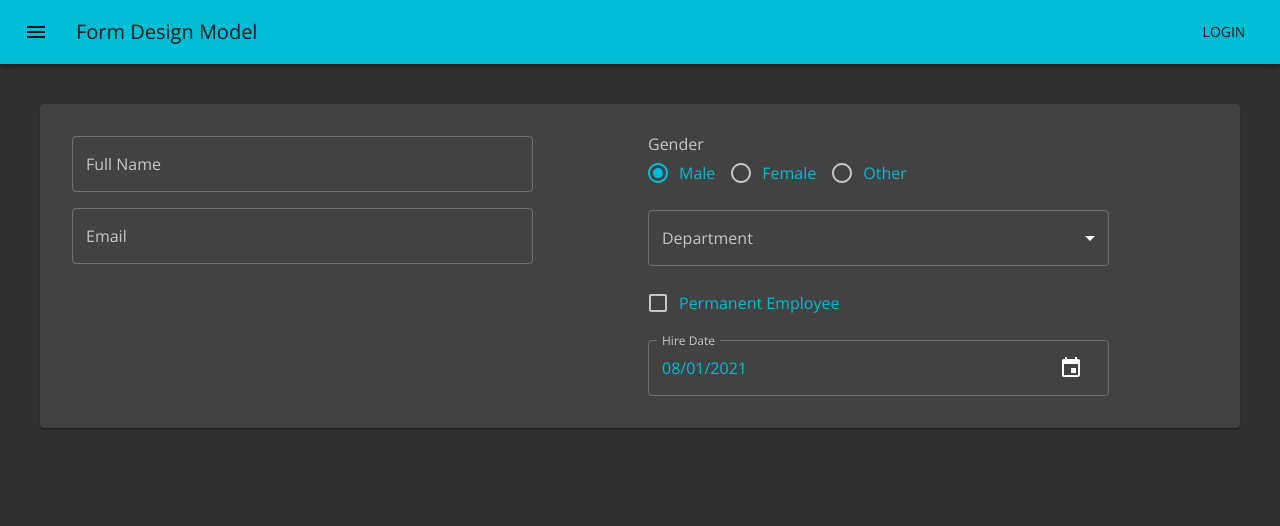
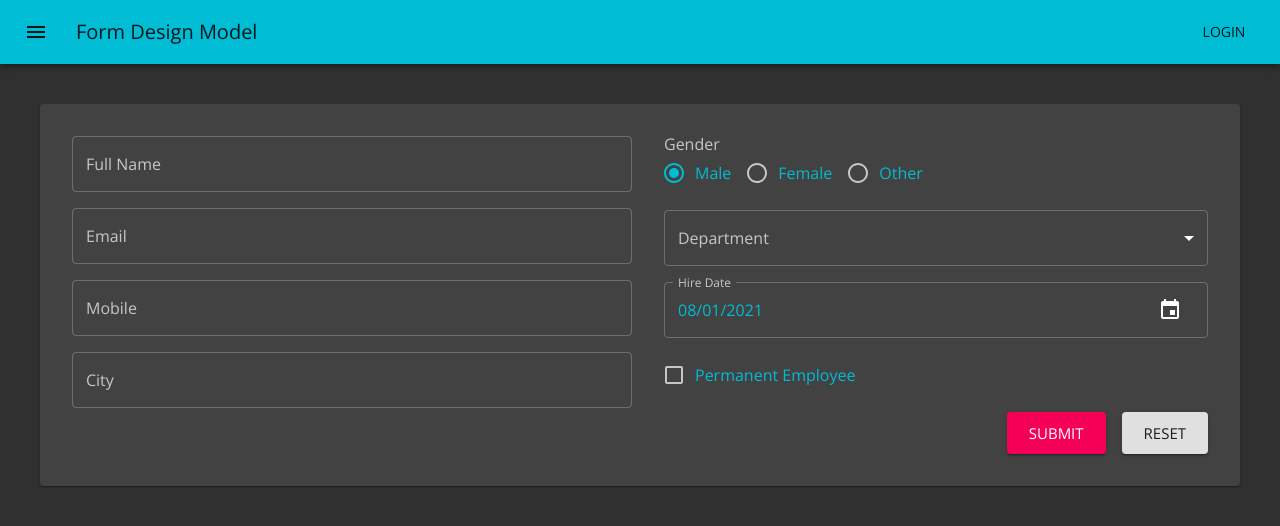
Before and after one commit to carloswimmer/material-controlled-form, a React (Create React App) app: page / in a window 1280 px wide. Shown: the top 526 px of the page. Built offline with nearby package versions, Linux system fonts and the light colour scheme.

Commit message:
Implement Buttons

```diff
--- /dev/null
+++ b/src/components/controls/Button.jsx
@@ -0,0 +1,20 @@
+import React from "react";
+import { Button as MuiButton } from "@material-ui/core";
+
+const Button = (props) => {
+  const { text, size, color, variant, onClick, ...others } = props;
+
+  return (
+    <MuiButton
+      variant={variant || "contained"}
+      size={size}
+      color={color}
+      onClick={onClick}
+      {...others}
+    >
+      {text}
+    </MuiButton>
+  );
+};
+
+export default Button;
--- a/src/components/useForm.js
+++ b/src/components/useForm.js
@@ -4,7 +4,7 @@ import { makeStyles } from "@material-ui/core";
 const useStyles = makeStyles((theme) => ({
   root: {
     "& .MuiFormControl-root": {
-      width: "80%",
+      width: "100%",
       margin: theme.spacing(1),
     },
   },
@@ -24,10 +24,15 @@ export const useForm = (initialValues) => {
     [values]
   );
 
+  const handleSubmit = useCallback(() => {
+    console.log("submitted: ", values);
+  }, [values]);
+
   return {
     values,
     setValues,
     handleInputChange,
+    handleSubmit,
   };
 };
 
--- a/src/pages/Employees/EmployeeForm.jsx
+++ b/src/pages/Employees/EmployeeForm.jsx
@@ -1,5 +1,5 @@
-import React, { useCallback, useEffect, useState } from "react";
-import { Grid, makeStyles } from "@material-ui/core";
+import React, { useCallback } from "react";
+import { Box, Grid } from "@material-ui/core";
 
 import { useForm, Form } from "../../components/useForm";
 import Input from "../../components/controls/Input";
@@ -7,6 +7,7 @@ import Radio from "../../components/controls/Radio";
 import Select from "../../components/controls/Select";
 import Checkbox from "../../components/controls/Checkbox";
 import DatePicker from "../../components/controls/DatePicker";
+import Button from "../../components/controls/Button";
 import * as employeeService from "../../services/employeeService";
 
 const genderItems = [
@@ -28,11 +29,17 @@ const initialValues = {
 };
 
 const EmployeeForm = () => {
-  const { values, setValues, handleInputChange } = useForm(initialValues);
+  const { values, setValues, handleInputChange, handleSubmit } = useForm(
+    initialValues
+  );
+
+  const reset = useCallback(() => {
+    setValues(initialValues);
+  }, [setValues]);
 
   return (
     <Form>
-      <Grid container>
+      <Grid container spacing={4}>
         <Grid item xs={6}>
           <Input
             label="Full Name"
@@ -46,8 +53,20 @@ const EmployeeForm = () => {
             value={values.email}
             onChange={handleInputChange}
           />
+          <Input
+            label="Mobile"
+            name="mobile"
+            value={values.mobile}
+            onChange={handleInputChange}
+          />
+          <Input
+            label="City"
+            name="city"
+            value={values.city}
+            onChange={handleInputChange}
+          />
         </Grid>
-        <Grid item xs={6}>
+        <Grid item container xs={6}>
           <Radio
             label="Gender"
             name="gender"
@@ -62,18 +81,38 @@ const EmployeeForm = () => {
             options={employeeService.getDepartmentCollection()}
             onChange={handleInputChange}
           />
+          <DatePicker
+            label="Hire Date"
+            name="hireDate"
+            value={values.hireDate}
+            onChange={handleInputChange}
+          />
           <Checkbox
             label="Permanent Employee"
             name="isPermanent"
             value={values.isPermanent}
             onChange={handleInputChange}
           />
-          <DatePicker
-            label="Hire Date"
-            name="hireDate"
-            value={values.hireDate}
-            onChange={handleInputChange}
-          />
+          <Box m={1} width={1}>
+            <Grid item container spacing={2} justify="flex-end">
+              <Grid item>
+                <Button
+                  size="large"
+                  color="secondary"
+                  onClick={handleSubmit}
+                  text="Submit"
+                />
+              </Grid>
+              <Grid item>
+                <Button
+                  size="large"
+                  color="default"
+                  onClick={reset}
+                  text="Reset"
+                />
+              </Grid>
+            </Grid>
+          </Box>
         </Grid>
       </Grid>
     </Form>
```
Also changed, not shown: 1 other file (tests, documents, lock files or other folders).
